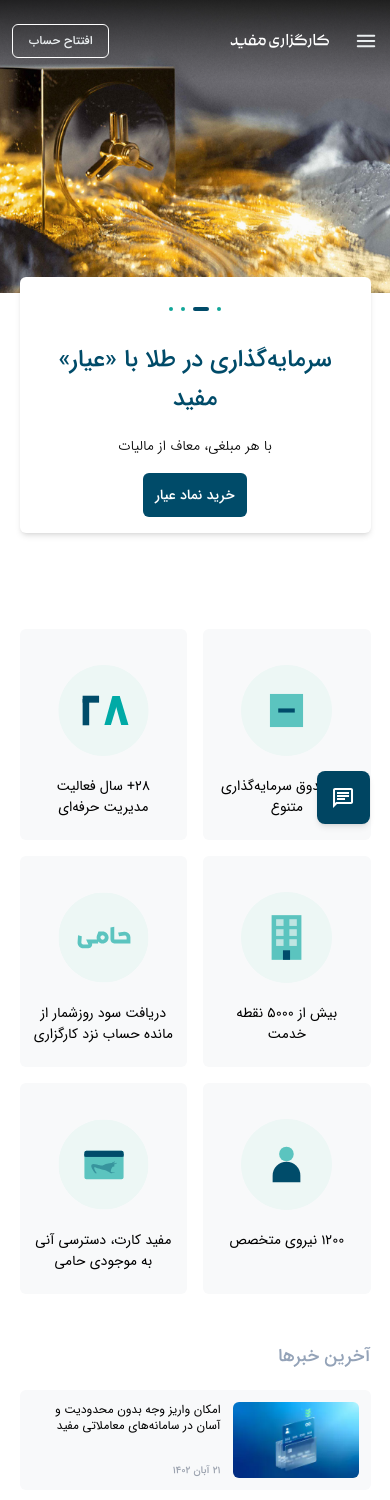
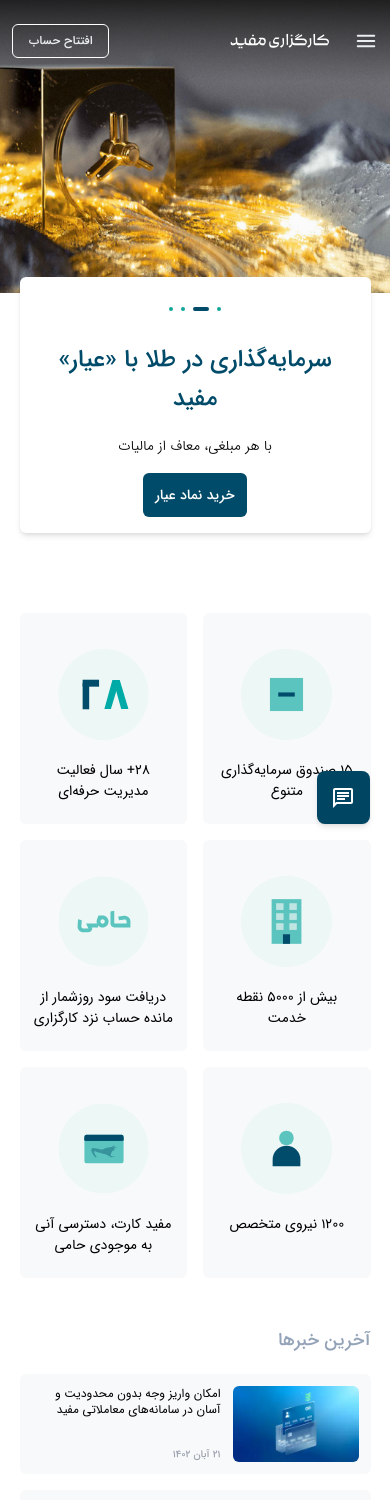
Before and after one commit to EvoNick-IR/Mofid-Securities-clone, a React (Vite) app: page / in a window 390 px wide. Shown: the top 1500 px of the page. Built offline with nearby package versions, Linux system fonts and the light colour scheme.

Commit message:
fix: Home page info section responsive top margin fixed

```diff
--- a/src/pages/Home/Home.jsx
+++ b/src/pages/Home/Home.jsx
@@ -15,7 +15,7 @@
       <div id="carousel" className="w-full m-auto  ">
         <Slider />
       </div>
-      <section className="max-w-[1140px] w-[90%] flex flex-wrap gap-24 mt-[64px] mx-auto ">
+      <section className="max-w-[1140px] w-[90%] flex flex-wrap gap-24 mt-12 md:mt-1 mx-auto  xl:mt-32">
         <Info />
         <News />
       </section>
```
